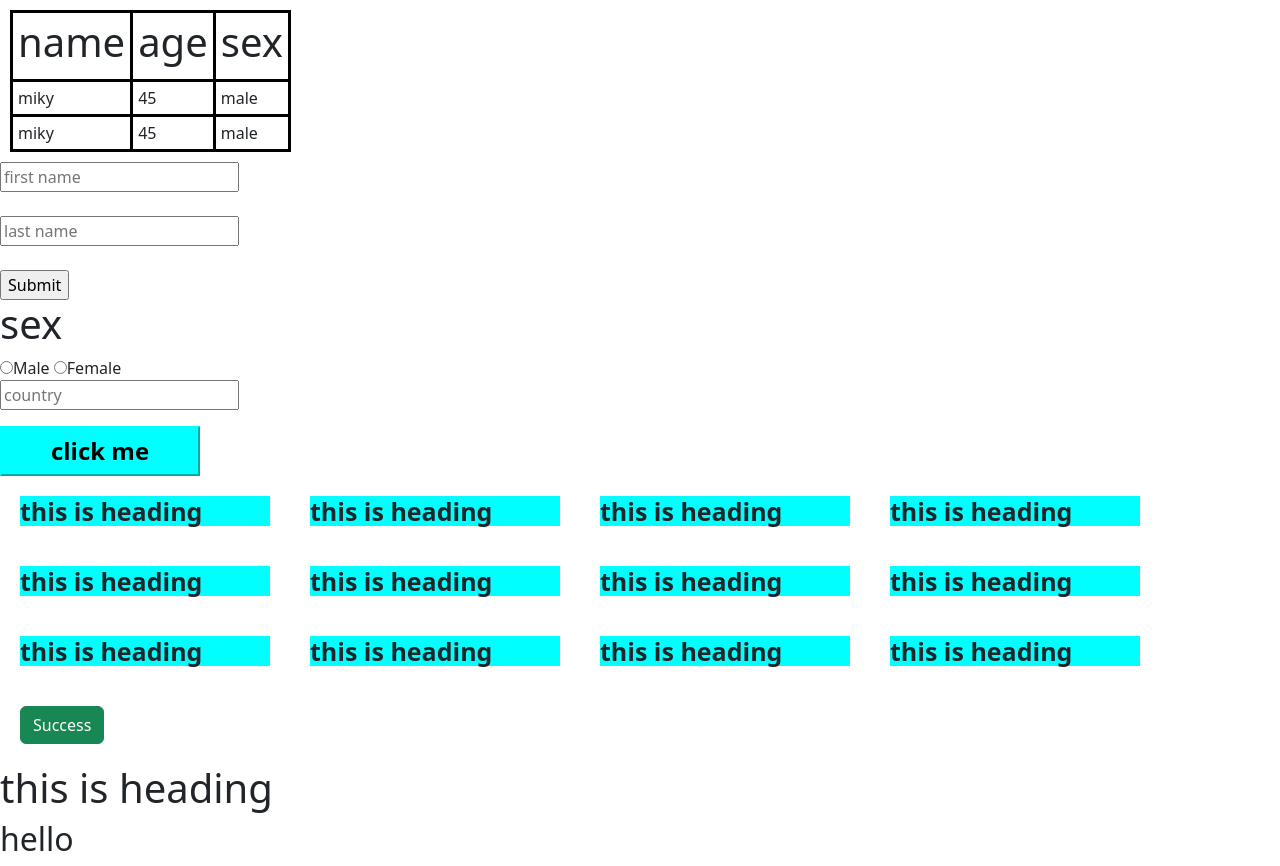
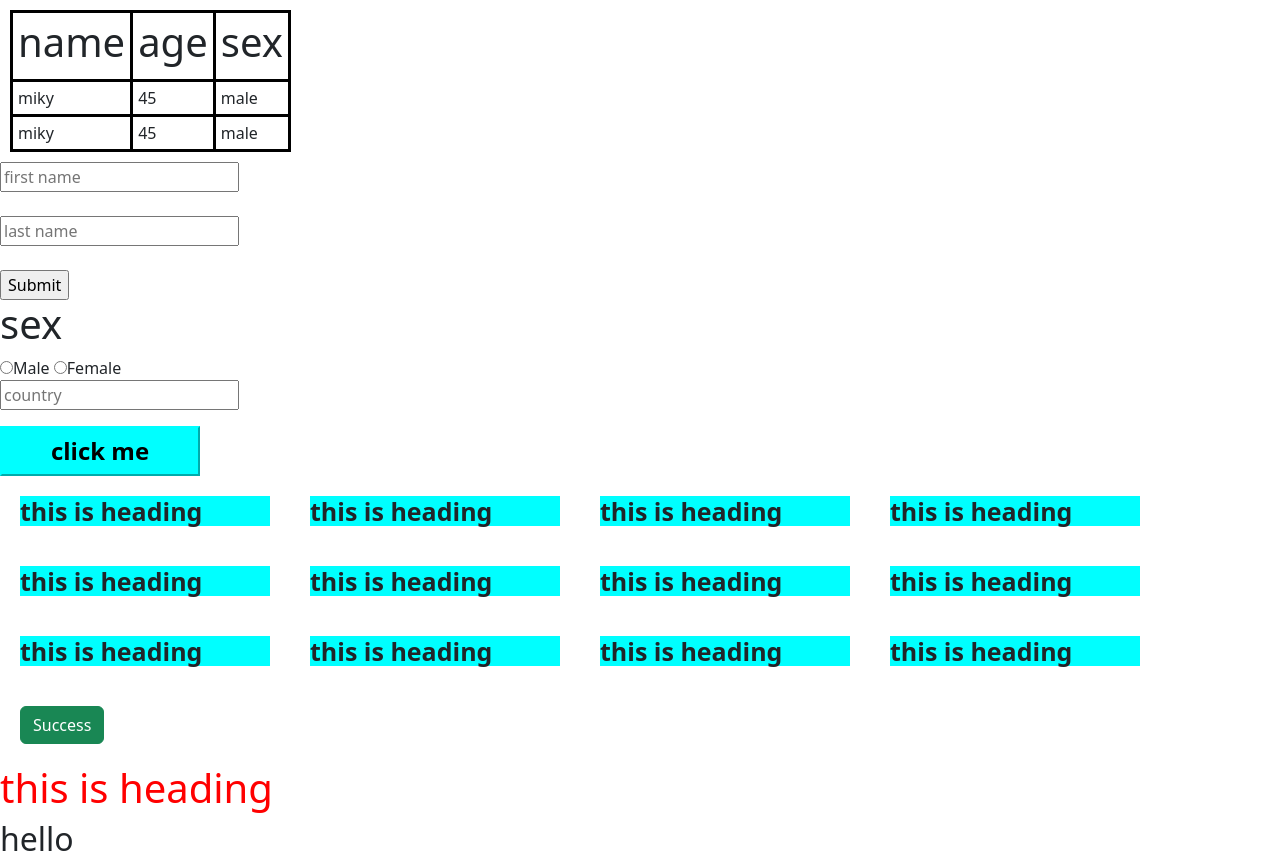
Before and after one commit to Mikyamaha/hello, a plain HTML site: page a.html in a window 1280 px wide. Drawn offline with nearby package versions, Linux system fonts and the light colour scheme.

Commit message:
added style to h1

```diff
--- a/a.html
+++ b/a.html
@@ -90,7 +90,7 @@
             <h1>this is heading</h1>
         </div>
         <button type="button" class="btn btn-success" style="margin: 20px;">Success</button>
-        <h1>this is heading</h1>
+        <h1 style="color:red;">this is heading</h1>
         <h2>hello</h2>
     </body>
 </html>
```
